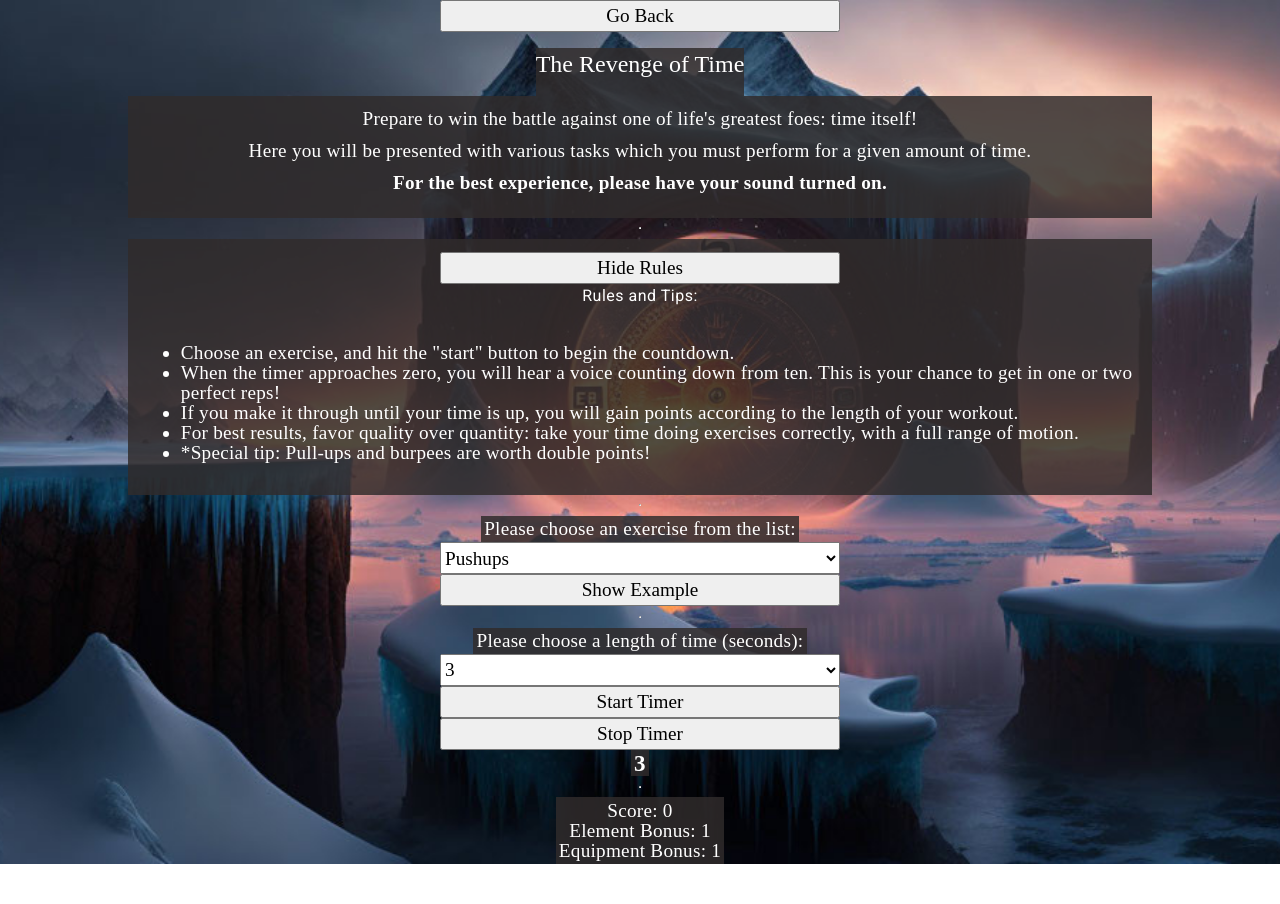
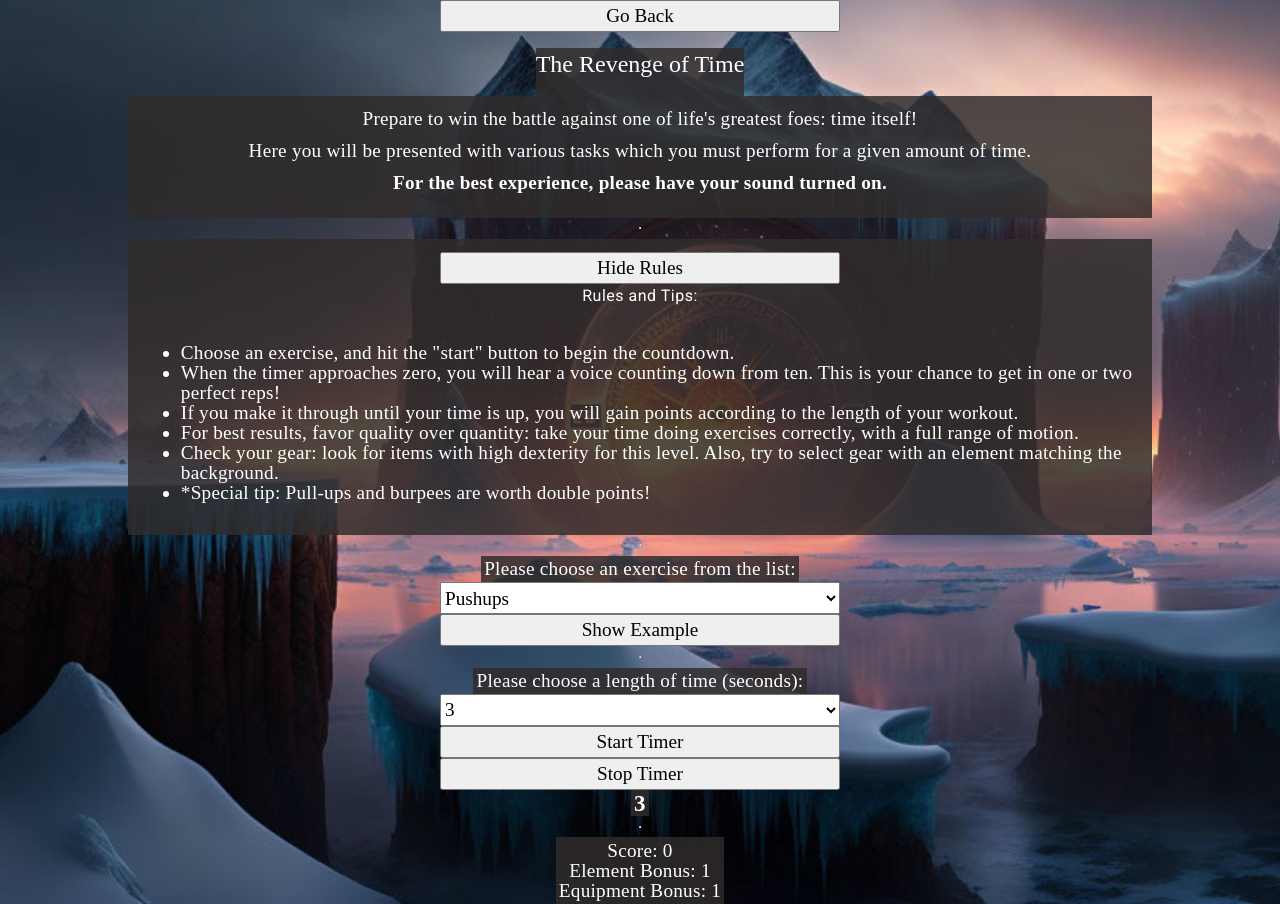
Before and after one commit to ChicoState/MuscleQuest, an Angular app in the folder muscle-quest-app/: page /sloane-lvl-one in a window 1280 px wide. Before the commit the page ends 864 px from the top, so only its background shows below. Built offline with nearby package versions, Linux system fonts and the light colour scheme; a web font is replaced by a local one.

Commit message:
Added instructions for gear choice

```diff
--- a/muscle-quest-app/src/app/sloane-lvl-one/sloane-lvl-one.component.html
+++ b/muscle-quest-app/src/app/sloane-lvl-one/sloane-lvl-one.component.html
@@ -54,6 +54,10 @@
           <li>
             For best results, favor quality over quantity: take your time doing
             exercises correctly, with a full range of motion.
+          </li>
+          <li>
+            Check your gear: look for items with high dexterity for this level.
+            Also, try to select gear with an element matching the background.
           </li>
           <li>*Special tip: Pull-ups and burpees are worth double points!</li>
         </ul>
```
